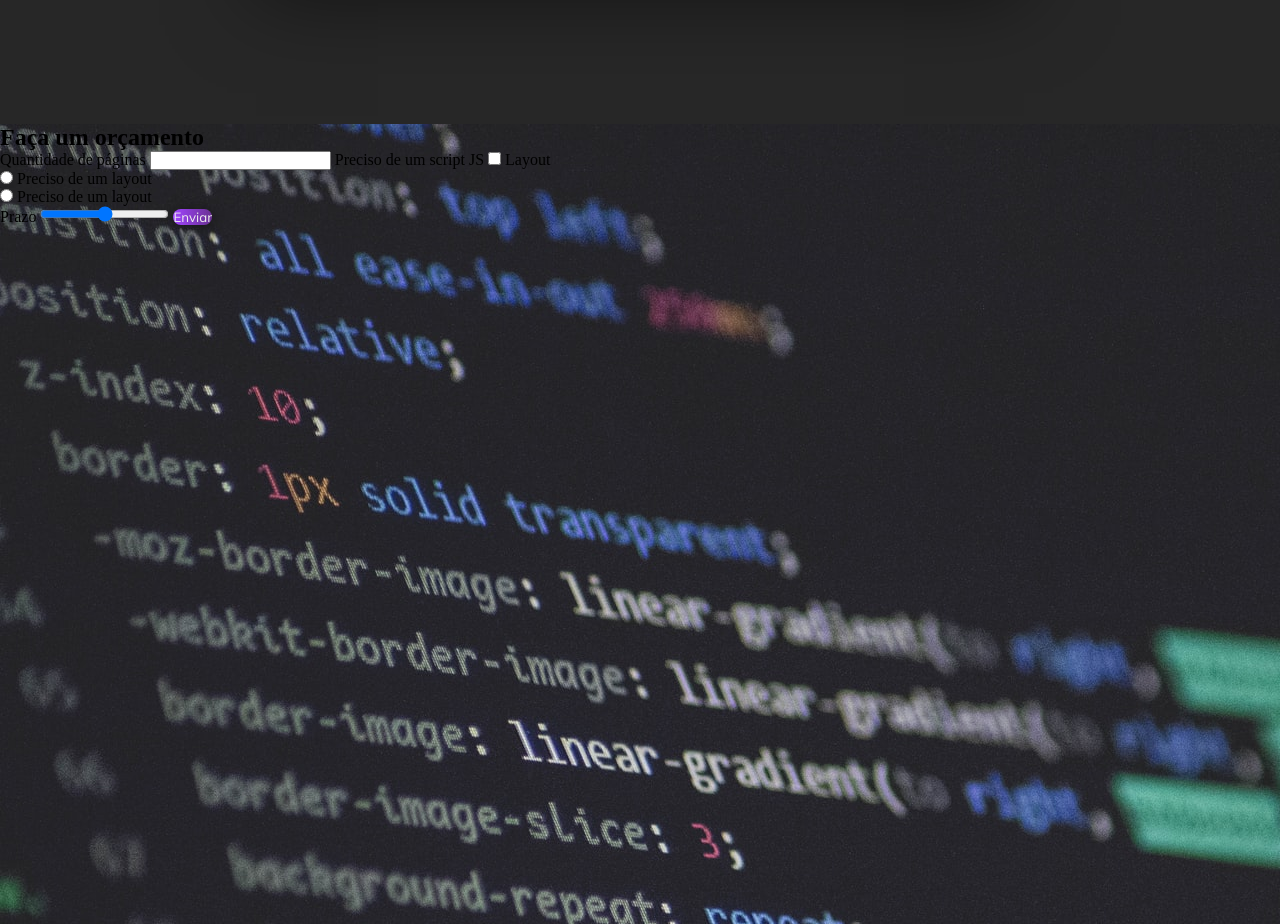
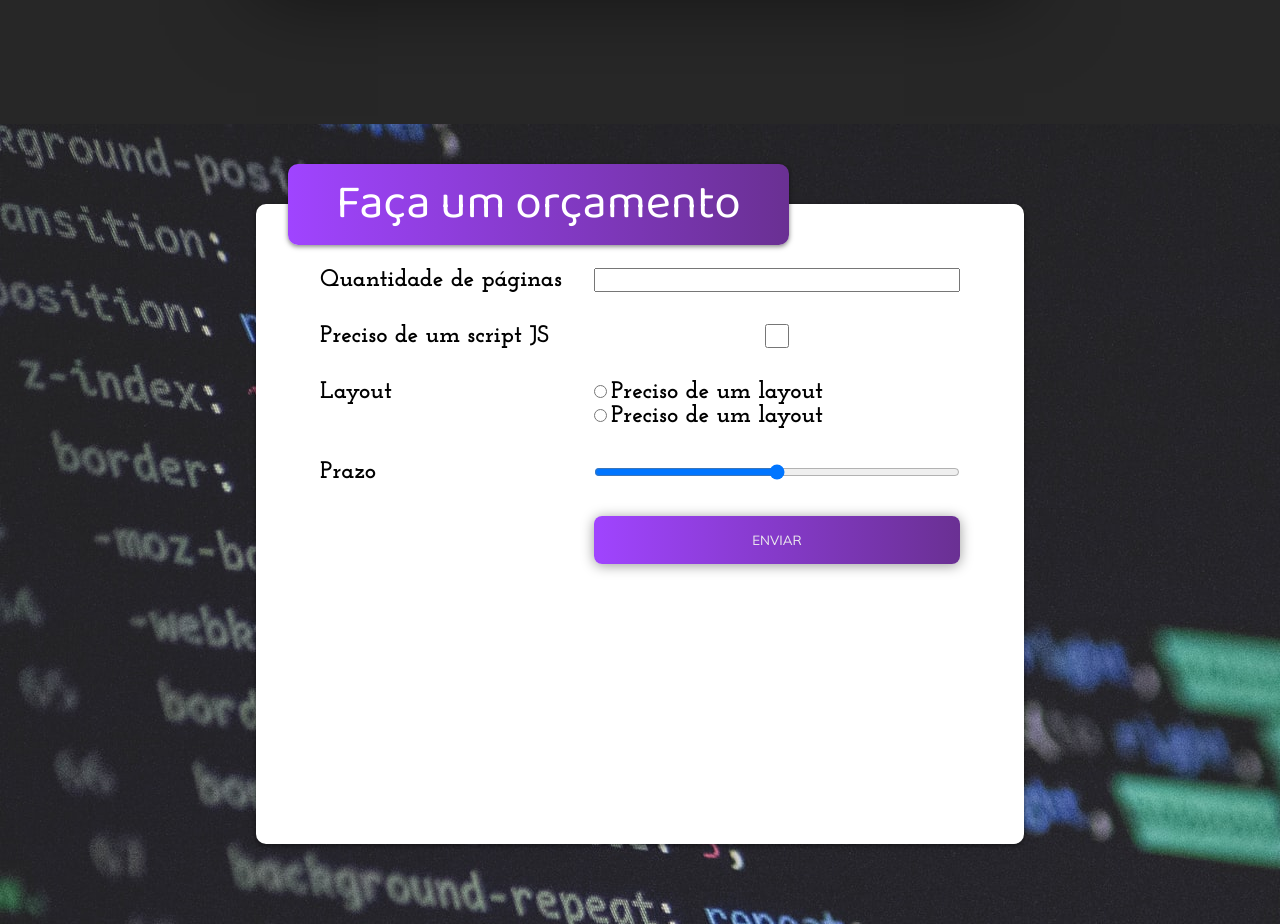
Before and after one commit to Lucas-Geremias/PortfolioDesenvolvedor, a plain HTML site: page index.html in a window 1280 px wide. Shown: the part 2820-3744 px from the top of the page. Drawn offline with Linux system fonts and the light colour scheme.

Commit message:
:package: Form orçamento

```diff
--- a/index.html
+++ b/index.html
@@ -217,7 +217,7 @@
         <h1>Faça um orçamento</h1>
         <form action="">
             <label for="qtde">Quantidade de páginas</label>
-            <input type="text" name="qtde" id="qtde">
+            <input type="number" min="1" name="qtde" id="qtde">
             <label for="js">Preciso de um script JS</label>
             <input type="checkbox" name="js" id="js">
             <label >Layout</label>
--- a/style.css
+++ b/style.css
@@ -464,4 +464,59 @@ header{
    width: 100%;
    height: 100vh;
    background: url(/assets/bg-orcamento.jpg);
+   object-fit: cover;
+   display: flex;
+   justify-content: center;
+   align-items: center;
 }
+.orcamento-wrapper{
+   width: 60%;
+   height: 80%;
+   background-color: #ffffff;
+   border-radius: 10px;
+   box-shadow: 0 0.1rem 0.3rem rgba(0,0,0,0.5);
+   position: relative;
+
+}
+.orcamento-wrapper h1{
+   position: absolute;
+   top: -2.5rem;
+   left: 2rem;
+   background: #6a3093;
+   background: -webkit-linear-gradient(to right, #a044ff, #6a3093);
+   background: linear-gradient(to right, #a044ff, #6a3093);
+   padding: 0 3rem;
+   color: #fff;
+   font-family: var(--font-primary);
+   font-size: 3rem;
+   font-weight: lighter;
+   box-shadow: 0 0.1rem 0.3rem rgba(0,0,0,0.5);
+   border-radius: 10px;
+}
+.sessao-orcamento form{
+   margin: 4rem;
+   display: grid;
+   grid-template-columns: auto 1fr;
+   column-gap: 2rem;
+   row-gap: 2rem;
+}
+.sessao-orcamento label{
+   font-family: var(--font-secundary);
+   font-size: 1.5rem;
+   font-weight: bold;
+}
+.sessao-orcamento input [type="number"]{
+   font-family: var(--font-secundary);
+   width: 4rem;
+   font-size: 2rem;
+   outline: none;
+   border-radius: 18px;
+   border: none;
+   padding: 0.3rem;
+}
+.btn-orcamento{
+   text-transform: uppercase;
+   padding: 1rem;
+   cursor: pointer;
+   grid-column: 2;
+}
```
